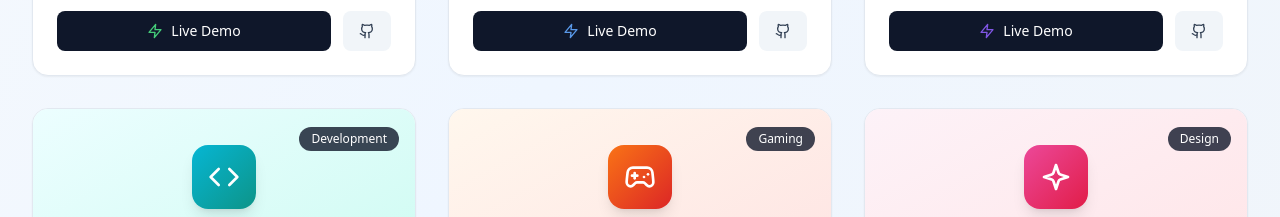
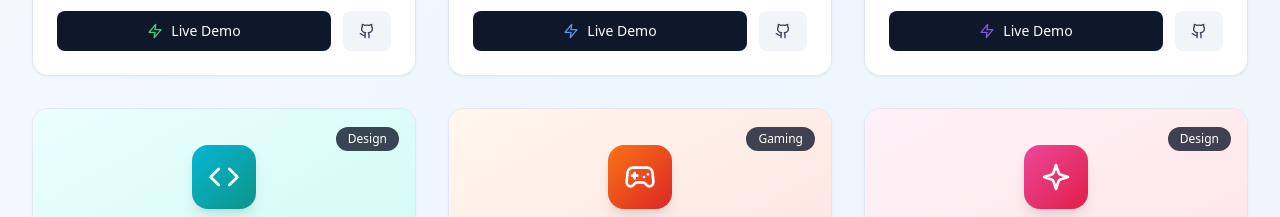
Before and after one commit to qgdkdzy6fv-cmd/AI-Website, a React (Vite) app: page / in a window 1280 px wide. Shown: the part 900-1117 px from the top of the page. Built offline with nearby package versions, Linux system fonts and the light colour scheme.

Commit message:
Updated App.tsx

```diff
--- a/src/App.tsx
+++ b/src/App.tsx
@@ -44,7 +44,7 @@ const prototypes: Prototype[] = [
     id: 5,
     title: 'Mosaic Creator Prototype',
     description: 'Transform your code into beautiful visual diagrams and gain insights into your project architecture.',
-    category: 'Development',
+    category: 'Design',
     demoUrl: 'https://top-down-rpg-map-bui-3kbx.bolt.host',
     githubUrl: 'https://github.com/qgdkdzy6fv-cmd/mosaic-creator-prototype.git',
     tags: ['Development', 'Visualization', 'Tools'],
```
